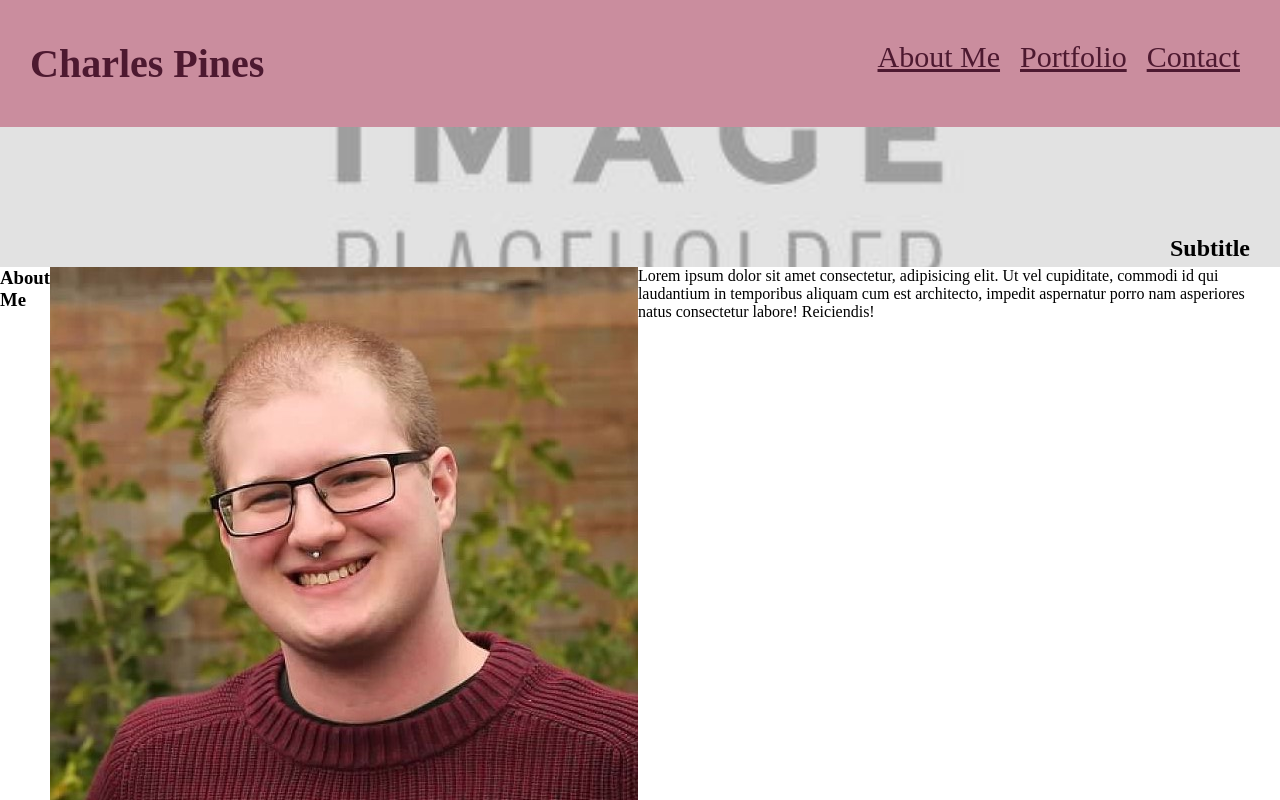
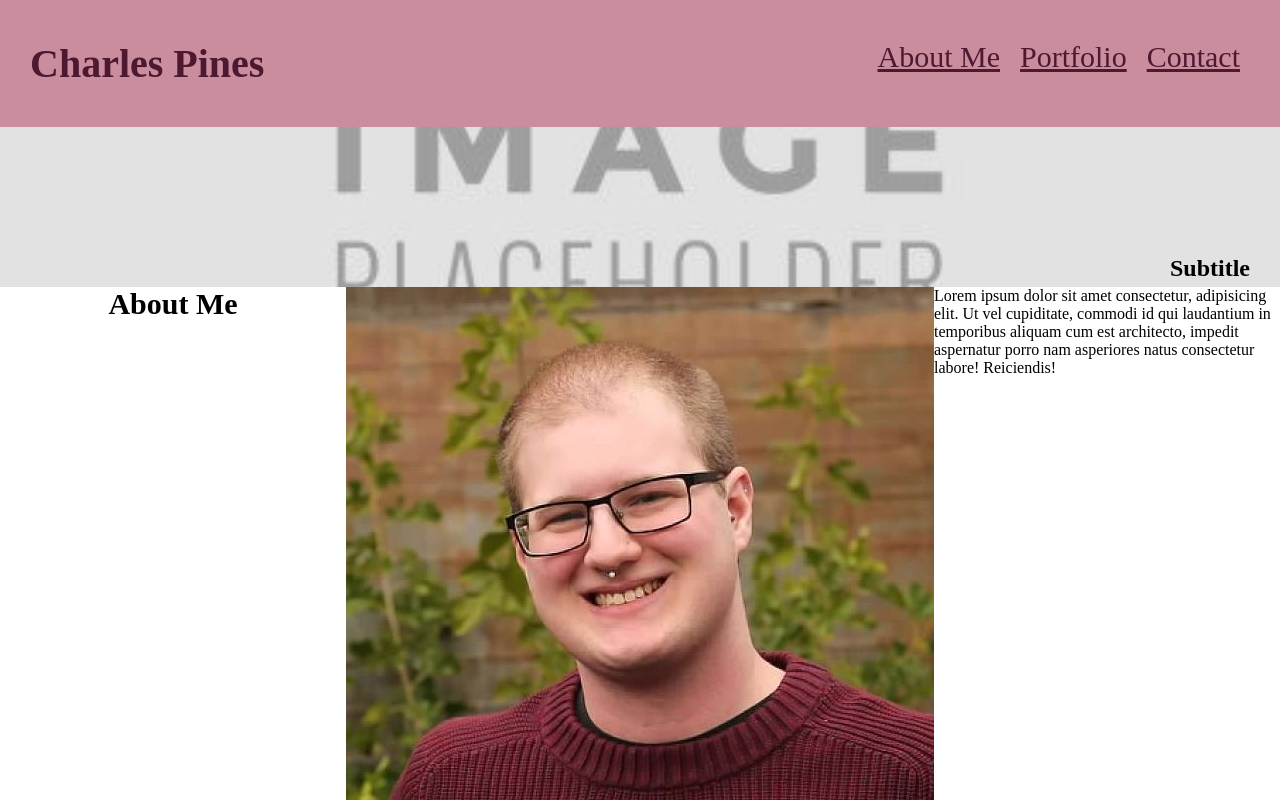
Before and after one commit to seabecq/portfolio, a plain HTML site: page index.html in a window 1280 px wide. Shown: the top 800 px of the page. Drawn offline with Linux system fonts and the light colour scheme.

Commit message:
edited flexbox

```diff
--- a/assets/css/style.css
+++ b/assets/css/style.css
@@ -39,7 +39,7 @@ header nav ul li a {
 .hero {
     background-image: url("../images/placeholder.jpg");
     background-size: cover;
-    padding: 70px;
+    padding: 80px;
     background-position: center;
     position: relative;
 }
@@ -50,7 +50,18 @@ header nav ul li a {
     right: 30px;
 }
 
-.flex {
+.about {
     display:flex;
     justify-content: space-between;
+    flex-wrap: wrap;
 }
+
+.about > * {
+    flex:1;
+}
+
+.about h3 {
+    display: flex;
+    justify-content: center;
+    font-size: 30px;
+}
--- a/index.html
+++ b/index.html
@@ -39,7 +39,7 @@
 
     <section id="about-me">
 
-        <div class="flex">
+        <div class="about">
             <div>
                 <h3>About Me</h3>
             </div>
```
